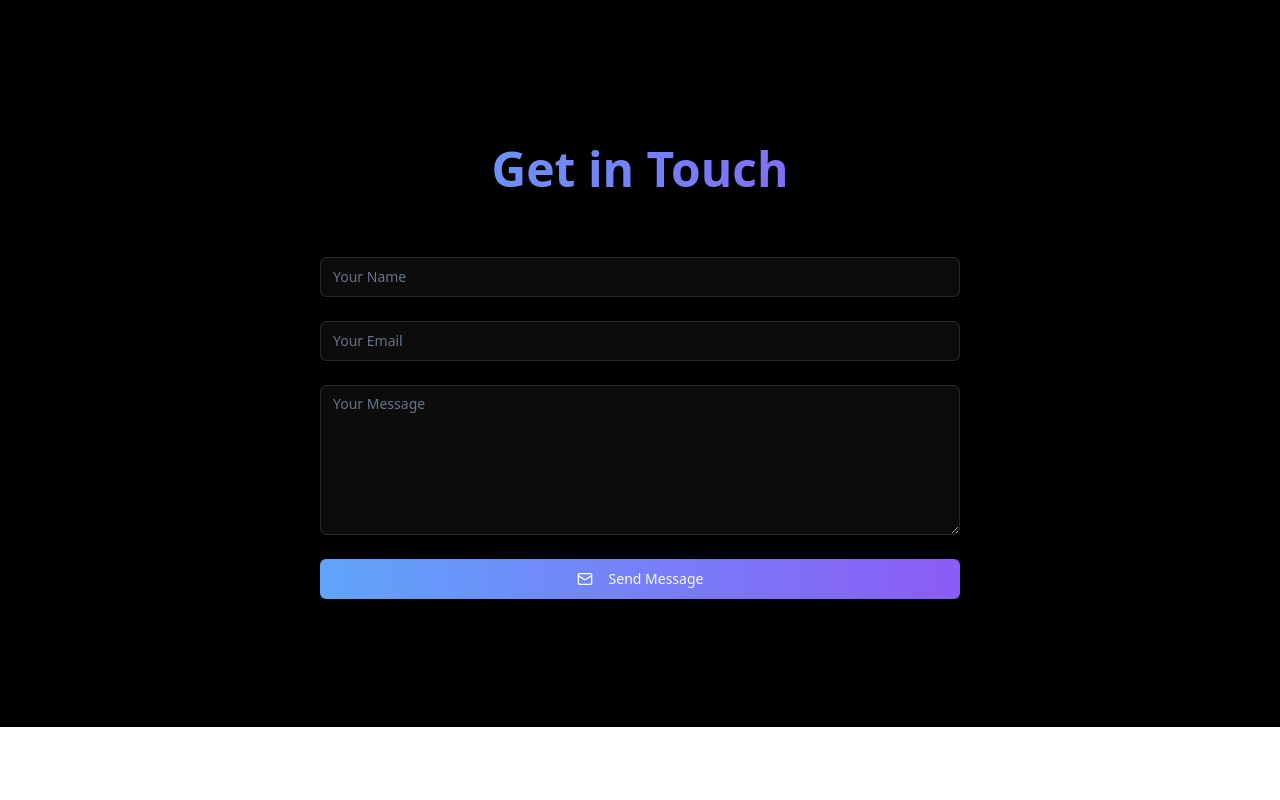
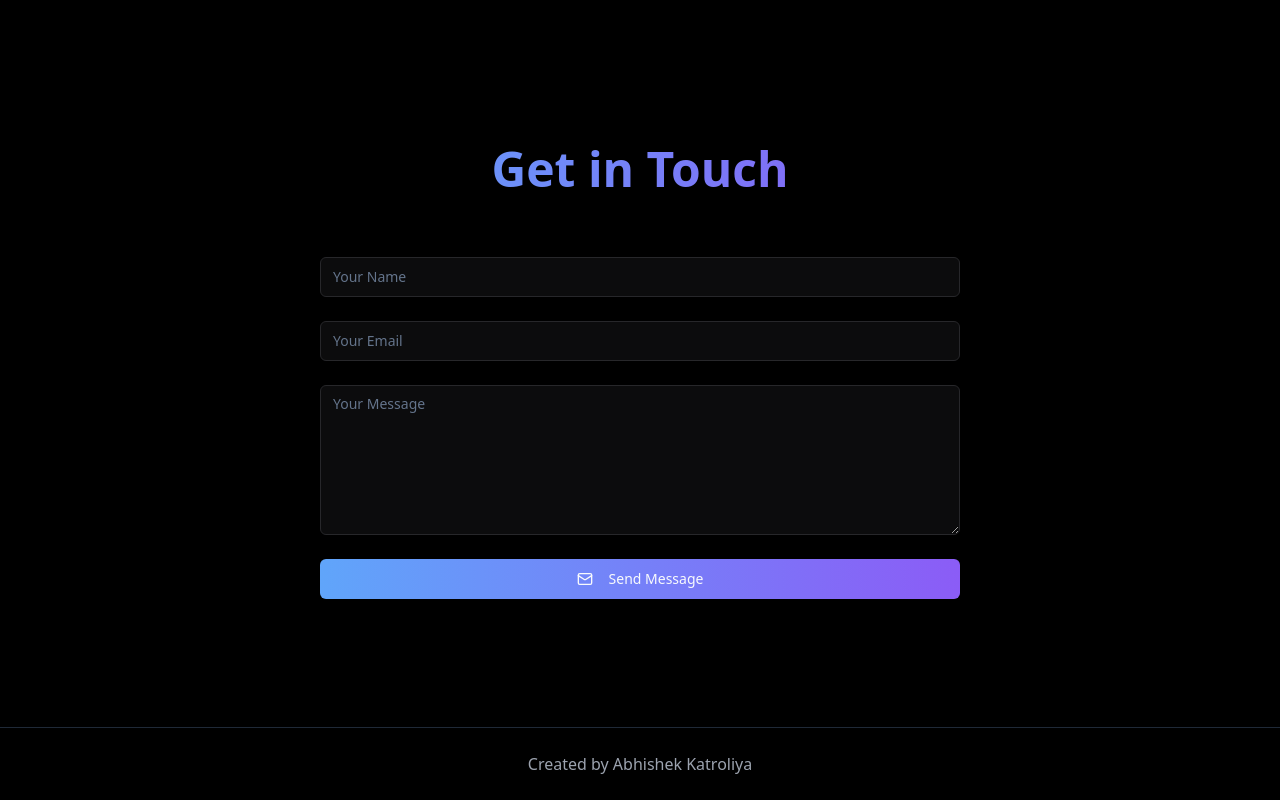
Before and after one commit to Abhishekkat/abhishek-katroliya, a React (Vite) app: page / in a window 1280 px wide. Shown: the part 4826-5626 px from the top of the page. Before the commit the page ends 5553 px from the top, so only its background shows below. Built offline with nearby package versions, Linux system fonts and the light colour scheme.

Commit message:
Add footer with creator name
Include "Created by Abhishek Katroliya" at the bottom of the application.
[skip gpt_engineer]

```diff
--- a/src/pages/Index.tsx
+++ b/src/pages/Index.tsx
@@ -20,6 +20,9 @@ const Index = () => {
       <Projects />
       <Skills />
       <Contact />
+      <footer className="py-6 text-center text-gray-400 border-t border-gray-800">
+        <p>Created by Abhishek Katroliya</p>
+      </footer>
     </main>
   );
 };
```
